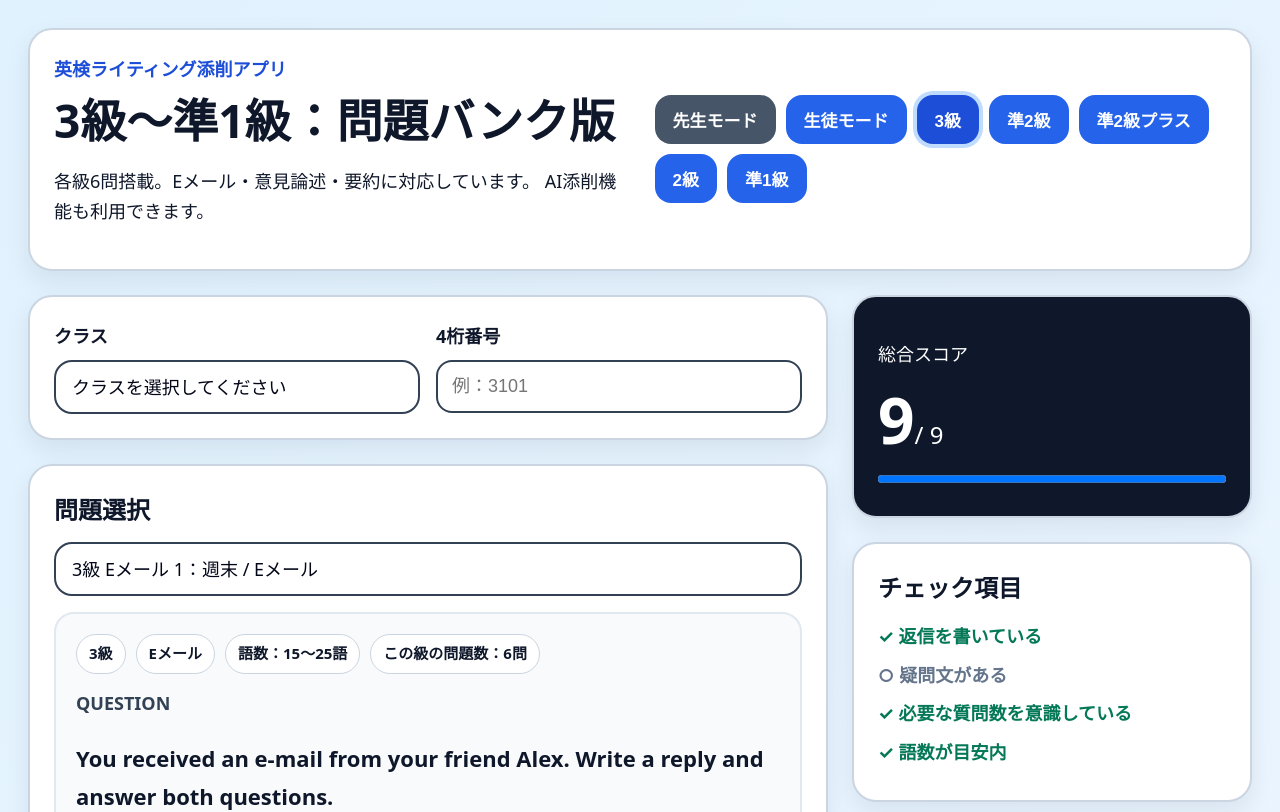
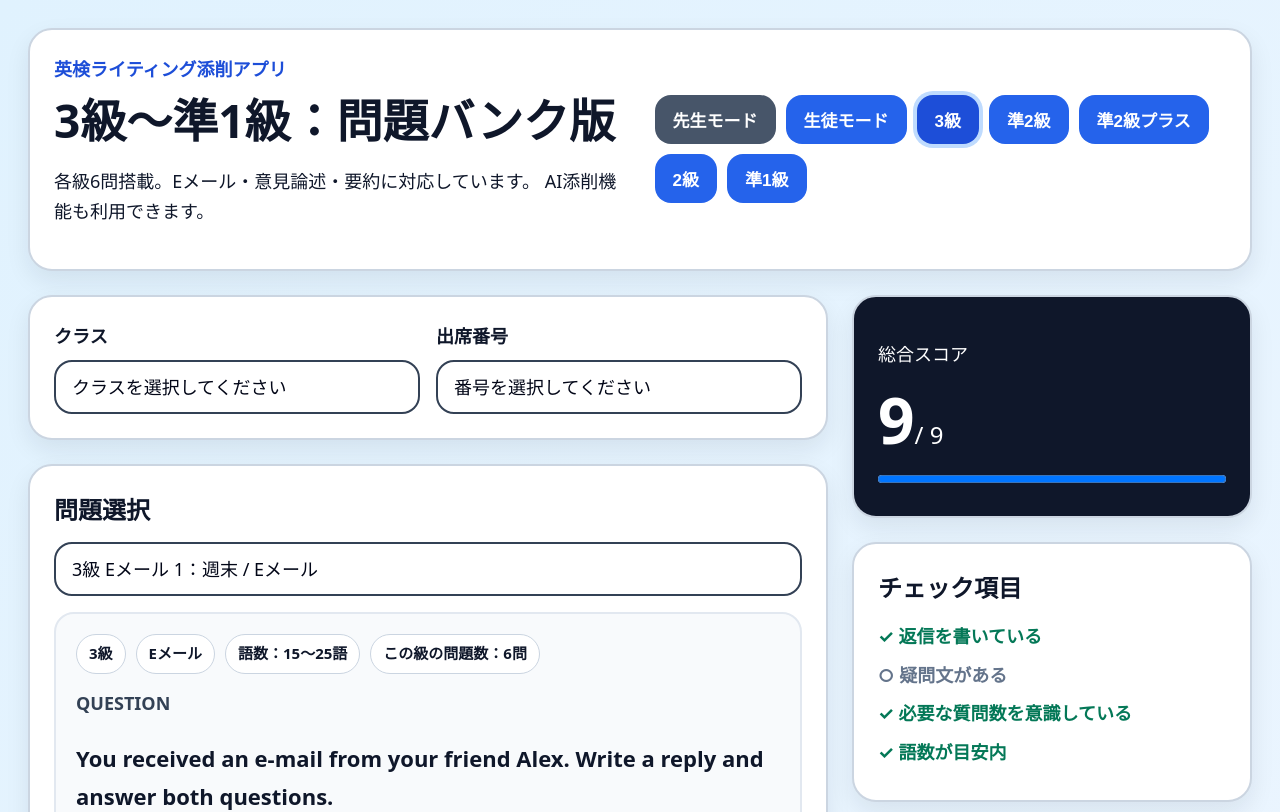
Before and after one commit to ikuyasuwa-sys/eiken-writing-app, a React (Vite) app: page / in a window 1280 px wide. Shown: the top 812 px of the page. Built offline with nearby package versions, Linux system fonts and the light colour scheme.

Commit message:
Replace studentName with studentNumber in App
Replaced studentName state with studentNumber and updated related logic and UI.

```diff
--- a/src/App.jsx
+++ b/src/App.jsx
@@ -160,7 +160,7 @@ function csvEscape(value) { return `"${String(value).replaceAll('"','""')}"`; }
 export default function App() {
   const [level, setLevel] = useState("grade3");
   const [taskId, setTaskId] = useState("g3-email-1");
-  const [studentName, setStudentName] = useState("");
+  const [studentNumber, setStudentNumber] =  useState("");
   const [className, setClassName] = useState("");
   const [essay, setEssay] = useState(tasks.grade3[0].model);
   const [showModel, setShowModel] = useState(false);
@@ -248,7 +248,10 @@ const classOptions = [
       .filter(Boolean)
   )
 ];
-
+const studentNumbers = Array.from(
+  { length: 40 },
+  (_, i) => i + 1
+);
 const classSummary = classOptions.map((className) => {
   const records = teacherData.filter(
     (item) => item.className === className
@@ -351,7 +354,7 @@ const classSummary = classOptions.map((className) => {
       collection(db, "submissions"),
       {
         className,
-        studentName,
+        studentNumber,
         level: levelLabels[level],
         taskType: taskLabels[selectedTask.type],
         topic: selectedTask.title,
@@ -480,7 +483,7 @@ alert("提出しました");
 
   const rows = filteredTeacherData.map((item) => [
     item.className || "",
-    item.studentName || "",
+    item.studentNumber || "",
     item.level || "",
     item.taskType || "",
     item.topic || "",
@@ -682,14 +685,29 @@ async function submitWithAi() {
     ))}
   </select>
 </label>
-            <label>
-              4桁番号
-              <input
-                value={studentName}
-                onChange={(e) => setStudentName(e.target.value)}
-                placeholder="例：3101"
-              />
-            </label>
+           <label>
+  出席番号
+
+  <select
+    value={studentNumber}
+    onChange={(e) =>
+      setStudentNumber(e.target.value)
+    }
+  >
+    <option value="">
+      番号を選択してください
+    </option>
+
+    {studentNumbers.map((num) => (
+      <option
+        key={num}
+        value={num}
+      >
+        {num}
+      </option>
+    ))}
+  </select>
+</label>
 
 
           </div>
```
